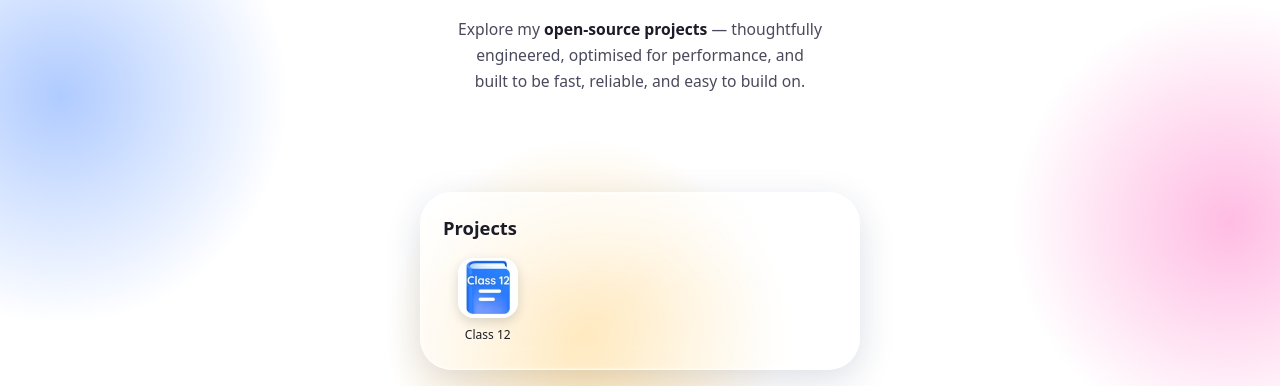
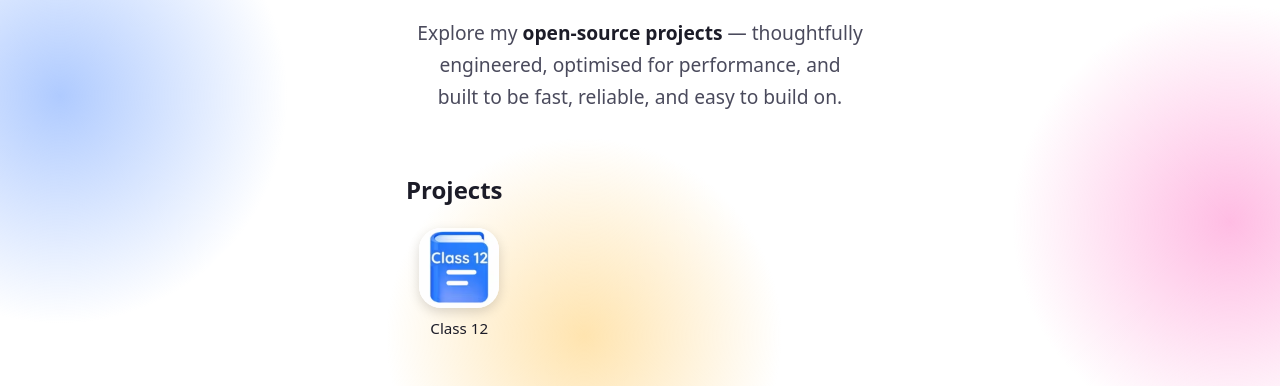
Before and after one commit to sknasrul/portfolio, a plain HTML site: page index.html in a window 1280 px wide. Shown: the part 414-800 px from the top of the page. Drawn offline with Linux system fonts and the light colour scheme; a web font is replaced by a local one.

Commit message:
Update index.html

```diff
--- a/index.html
+++ b/index.html
@@ -144,10 +144,10 @@
 
     /* ---------- Intro paragraph ---------- */
 .intro{
-        width: min(92%, 440px);
+    width: min(92%, 520px);      /* was 440px */
     margin: 0;
     text-align: center;
-        font-size: .98rem;
+    font-size: 1.2rem;           /* was .98rem */
     line-height: 1.65;
     font-weight: 500;
     color: #4a4a5c;
@@ -158,49 +158,33 @@
     /* ---------- Projects (liquid glass) ---------- */
     .projects{
     position: relative;
-        margin-top: auto;               /* pushes the card to the bottom of the screen */
-        width: min(92%, 440px);
-        padding: 22px 22px 26px;
-        border-radius: 32px;
-        background: linear-gradient(135deg,
-                    rgba(255,255,255,.55) 0%,
-                    rgba(255,255,255,.18) 50%,
-                    rgba(255,255,255,.35) 100%);
-        -webkit-backdrop-filter: blur(12px);
-        backdrop-filter: blur(12px);
-        border: 1px solid rgba(255,255,255,.65);
-        box-shadow:
-            0 10px 35px rgba(30, 40, 90, .15),
-            inset 0 1px 1px rgba(255,255,255,.9),
-            inset 0 -1px 2px rgba(255,255,255,.35);
-        overflow: hidden;
+    margin-top: auto;
+    width: min(94%, 520px);      /* was min(92%, 440px) */
+    padding: 28px 26px 32px;     /* was 22px 22px 26px */
+    border-radius: 36px;         /* was 32px */
+    /* ...keep the rest of the existing rules (background, border, box-shadow, etc.) */
 }
 .projects::before{
-        content: "";
-        position: absolute;
-        inset: 0 0 auto 0;
-        height: 55%;
-        background: linear-gradient(180deg, rgba(255,255,255,.4), rgba(255,255,255,0));
-        border-radius: 32px 32px 60% 60% / 32px 32px 30% 30%;
-        pointer-events: none;
+    /* only the radius changes to match the card */
+    border-radius: 36px 36px 60% 60% / 36px 36px 30% 30%;
 }
 .projects h2{
     position: relative;
-        margin: 0 0 18px;
-        font-size: 1.15rem;
+    margin: 0 0 22px;            /* was 0 0 18px */
+    font-size: 1.5rem;           /* was 1.15rem */
     font-weight: 600;
 }
 .apps{
     position: relative;
     display: grid;
-        grid-template-columns: repeat(auto-fill, minmax(76px, 1fr));
-        gap: 20px 12px;
+    grid-template-columns: repeat(auto-fill, minmax(96px, 1fr));  /* was 76px */
+    gap: 24px 14px;
 }
 .app{
     display: flex;
     flex-direction: column;
     align-items: center;
-        gap: 8px;
+    gap: 10px;
     text-decoration: none;
     color: var(--ink);
     transition: transform var(--hover-speed) var(--ease);
@@ -208,21 +192,21 @@
     .app:hover{ transform: translate3d(0,-4px,0) scale(1.05); }
     .app:active{ transform: scale(.95); }
     .icon{
-        width: 60px;
-        height: 60px;
-        border-radius: 16px;
+    width: 80px;                 /* was 60px */
+    height: 80px;
+    border-radius: 22px;         /* was 16px */
     overflow: hidden;
     display: grid;
     place-items: center;
-        font-size: 1.7rem;
+    font-size: 2.2rem;           /* was 1.7rem */
     background: rgba(255,255,255,.6);
     box-shadow: 0 4px 12px rgba(0,0,0,.15), inset 0 1px 1px rgba(255,255,255,.8);
 }
     .icon img{ width: 100%; height: 100%; object-fit: cover; display: block; }
     .app span{
-        font-size: .75rem;
+    font-size: .95rem;           /* was .75rem */
     text-align: center;
-        max-width: 76px;
+    max-width: 96px;             /* was 76px */
     white-space: nowrap;
     overflow: hidden;
     text-overflow: ellipsis;
```
Lines whose indentation alone changed are shown as unchanged.
